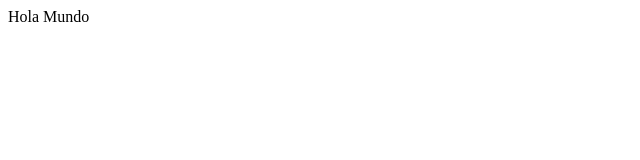
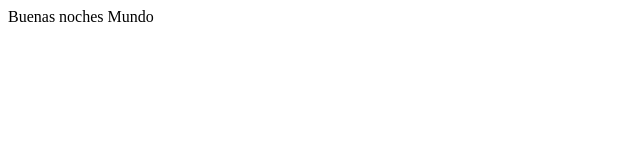
Before and after one commit to tehuel/ejemplo-plataformas, a plain HTML site: page index.html in a window 1280 px wide. Shown: the full height of the page, 0-640 px from the left. Drawn offline with Linux system fonts and the light colour scheme.

Commit message:
actualizo el saludo

```diff
--- a/index.html
+++ b/index.html
@@ -1 +1 @@
-<p>Hola Mundo</p>
+<p>Buenas noches Mundo</p>
```
